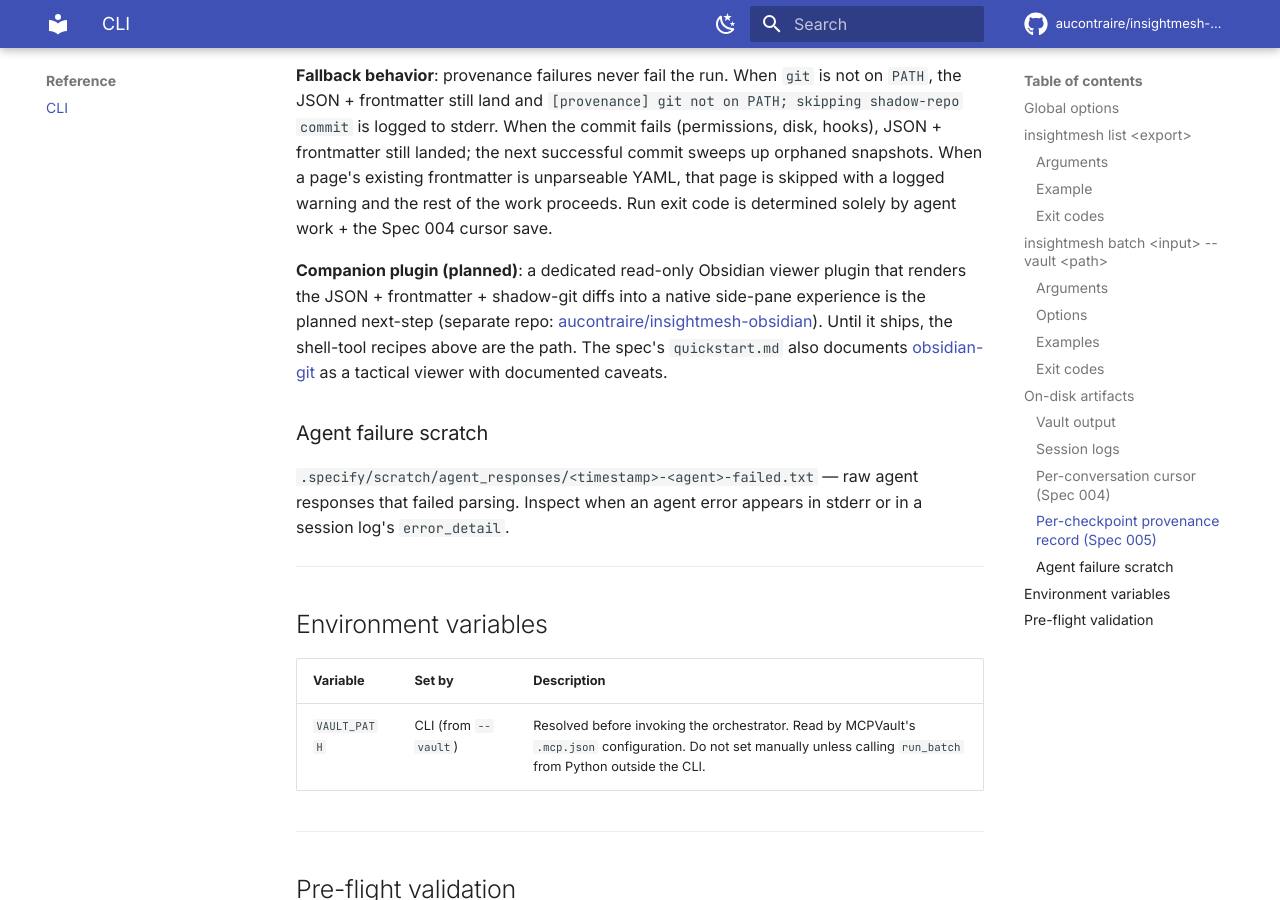
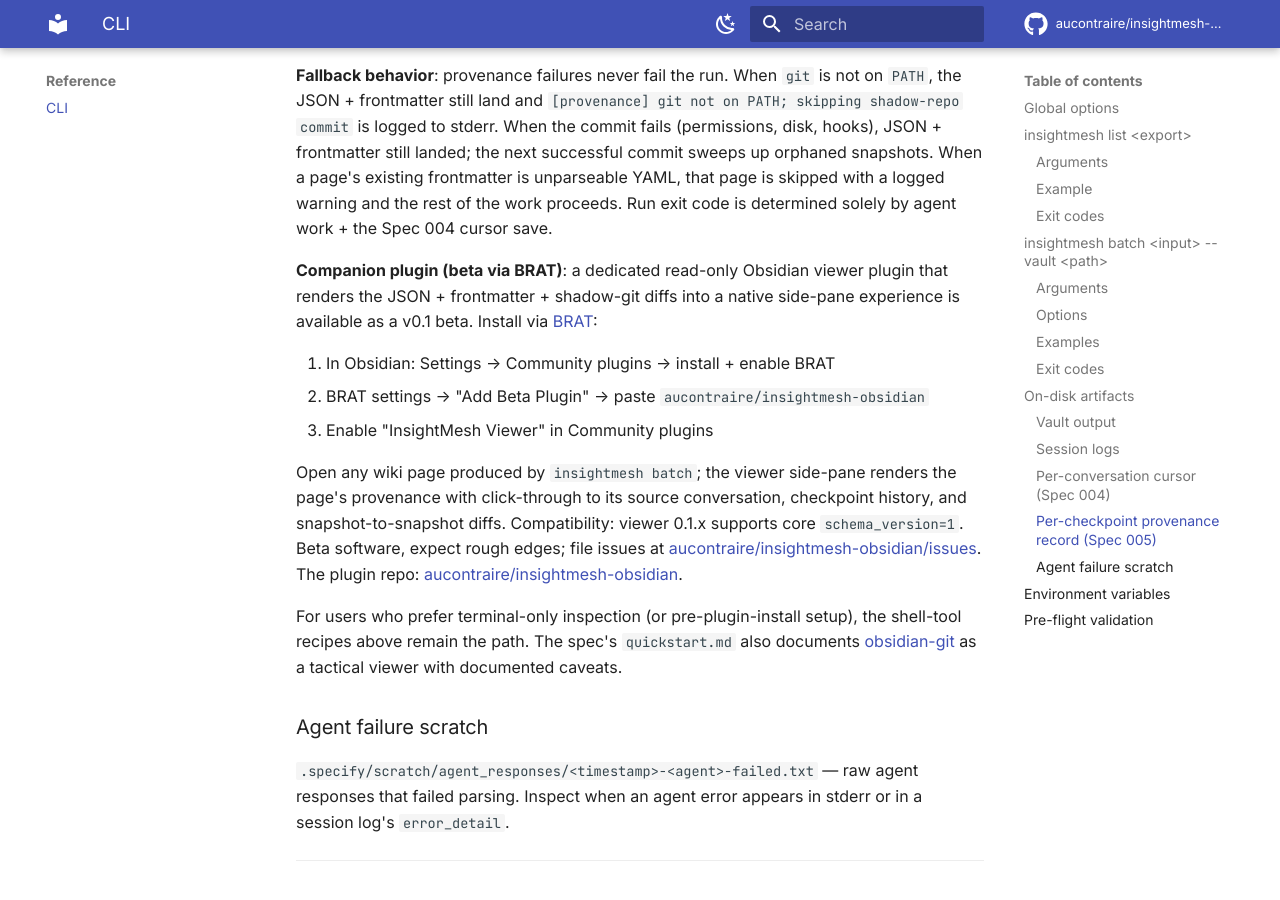
Before and after one commit to aucontraire/insightmesh-core, an MkDocs documentation site: the page built from docs/reference/cli.md, in a window 1280 px wide and 900 px high, scrolled down 6027 px. Built offline with MkDocs 1.6.1 and Material for MkDocs 9.7.7, drawn with Linux system fonts in a browser that asks for light colours; comment, search, counter and statistics services are not loaded.

Commit message:
docs: viewer plugin now available as beta via BRAT (#7)
The insightmesh-obsidian companion viewer plugin (v0.1) is published
to BRAT for beta install. Update the three places in core docs that
mentioned it as "planned" with the actual install steps:

- docs/index.md: "Latest" admonition gains BRAT install steps + the
  compatibility note (viewer 0.1.x supports core schema_version=1).
- docs/reference/cli.md: "Companion plugin (planned)" → "Companion
  plugin (beta via BRAT)" with the same 3-step install + issue
  tracker link.
- README.md: "is planned next" → "is now available as a beta via BRAT"
  with the install pointer.

Inline approach (not a new how-to file) per Anti-Slop §Minimal-Diff:
the install is 3 lines; doesn't earn its own page until the plugin
hits the Obsidian community registry (v1.0).

mkdocs build --strict passes.

```diff
--- a/docs/reference/cli.md
+++ b/docs/reference/cli.md
@@ -178,7 +178,15 @@
 
 **Fallback behavior**: provenance failures never fail the run. When `git` is not on `PATH`, the JSON + frontmatter still land and `[provenance] git not on PATH; skipping shadow-repo commit` is logged to stderr. When the commit fails (permissions, disk, hooks), JSON + frontmatter still landed; the next successful commit sweeps up orphaned snapshots. When a page's existing frontmatter is unparseable YAML, that page is skipped with a logged warning and the rest of the work proceeds. Run exit code is determined solely by agent work + the Spec 004 cursor save.
 
-**Companion plugin (planned)**: a dedicated read-only Obsidian viewer plugin that renders the JSON + frontmatter + shadow-git diffs into a native side-pane experience is the planned next-step (separate repo: [aucontraire/insightmesh-obsidian](https://github.com/aucontraire/insightmesh-obsidian)). Until it ships, the shell-tool recipes above are the path. The spec's `quickstart.md` also documents [obsidian-git](https://github.com/Vinzent03/obsidian-git) as a tactical viewer with documented caveats.
+**Companion plugin (beta via BRAT)**: a dedicated read-only Obsidian viewer plugin that renders the JSON + frontmatter + shadow-git diffs into a native side-pane experience is available as a v0.1 beta. Install via [BRAT](https://github.com/TfTHacker/obsidian42-brat):
+
+1. In Obsidian: Settings → Community plugins → install + enable BRAT
+2. BRAT settings → "Add Beta Plugin" → paste `aucontraire/insightmesh-obsidian`
+3. Enable "InsightMesh Viewer" in Community plugins
+
+Open any wiki page produced by `insightmesh batch`; the viewer side-pane renders the page's provenance with click-through to its source conversation, checkpoint history, and snapshot-to-snapshot diffs. Compatibility: viewer 0.1.x supports core `schema_version=1`. Beta software, expect rough edges; file issues at [aucontraire/insightmesh-obsidian/issues](https://github.com/aucontraire/insightmesh-obsidian/issues). The plugin repo: [aucontraire/insightmesh-obsidian](https://github.com/aucontraire/insightmesh-obsidian).
+
+For users who prefer terminal-only inspection (or pre-plugin-install setup), the shell-tool recipes above remain the path. The spec's `quickstart.md` also documents [obsidian-git](https://github.com/Vinzent03/obsidian-git) as a tactical viewer with documented caveats.
 
 ### Agent failure scratch
 
```
Also changed, not shown: README.md (+1 -1 lines), docs/index.md (+1 -1 lines).
